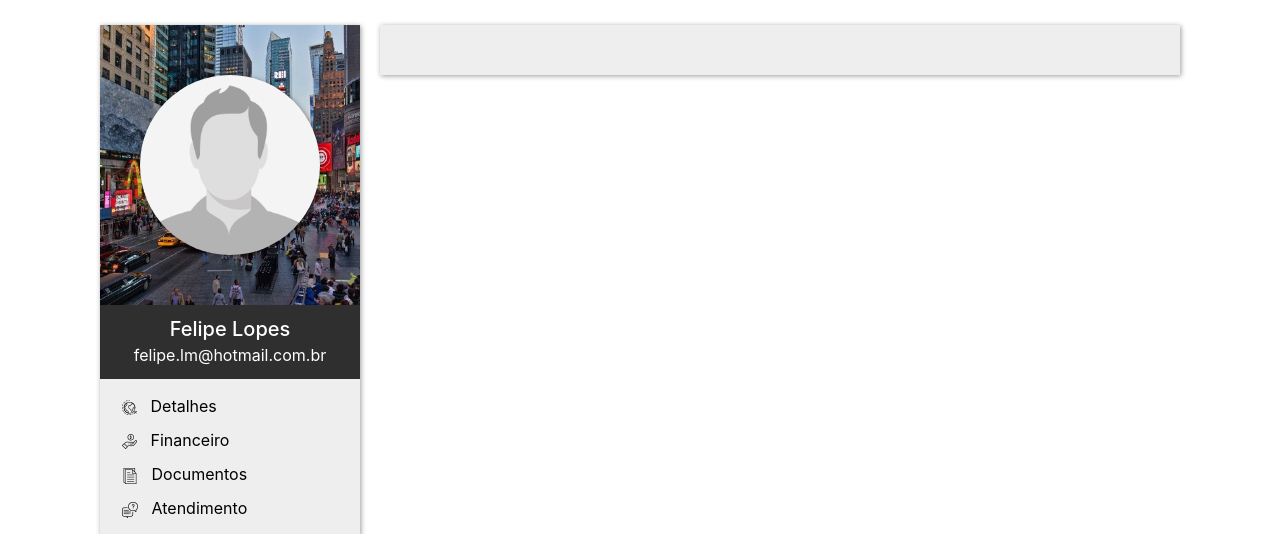
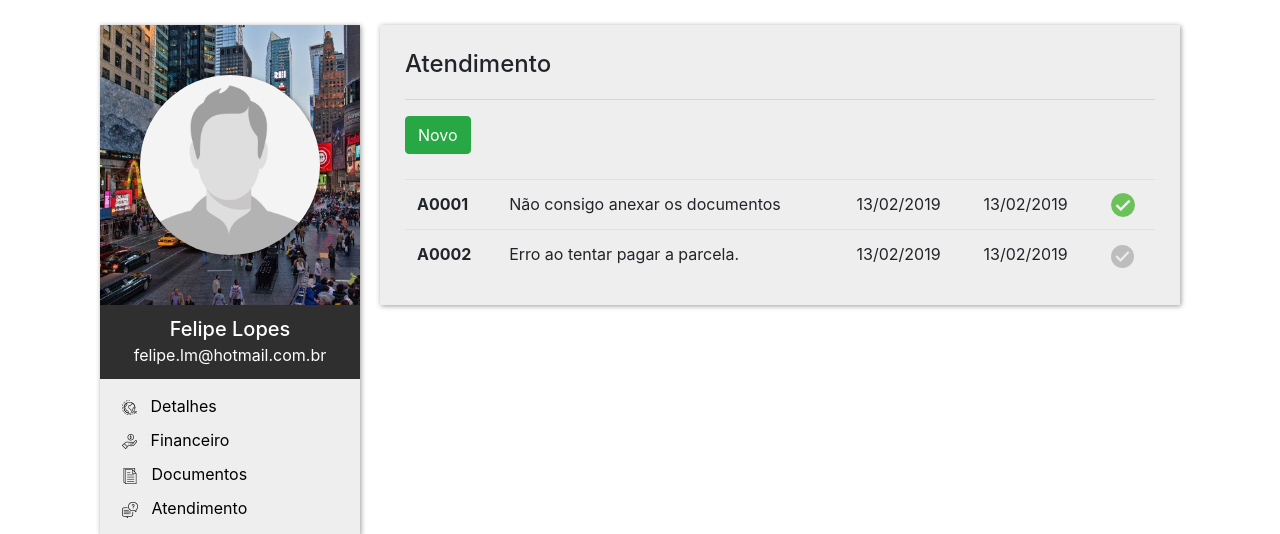
Before and after one commit to felipelm3g/MeuIntercambio, a PHP site: page /aluno/atendimento.php in a window 1280 px wide. Shown: the part 56-590 px from the top of the page. Run offline with PHP 8.4, Linux system fonts and the light colour scheme.

Commit message:
Felipe
ajuste

```diff
--- a/aluno/atendimento.php
+++ b/aluno/atendimento.php
@@ -95,9 +95,49 @@ $pf = [
                 </ul>
             </div>
             <div class="divstyle" style="width: calc(100% - 280px);margin-left: 20px; padding: 25px;">
-
+                <h4 style="width: 100%;margin: 0px;margin-bottom: 20px;">Atendimento</h4>
+                <hr>
+                <button type="button" class="btn btn-success">Novo</button>
+                <table class="table" style="margin: 0px; margin-top: 25px;">
+                    <tbody>
+                        <tr>
+                            <th scope="row">A0001</th>
+                            <td>Não consigo anexar os documentos</td>
+                            <td>13/02/2019</td>
+                            <td>13/02/2019</td>
+                            <td><img src="../imgs/checked.png" /></td>
+                        </tr>
+                        <tr>
+                            <th scope="row">A0002</th>
+                            <td>Erro ao tentar pagar a parcela.</td>
+                            <td>13/02/2019</td>
+                            <td>13/02/2019</td>
+                            <td><img data-toggle="modal" data-target="#modalExemplo" style="opacity: 0.2; cursor: pointer;" src="../imgs/checkedblack.png" /></td>
+                        </tr>
+                    </tbody>
+                </table>
             </div>
         </main>
+
+        <div class="modal fade" id="modalExemplo" tabindex="-1" role="dialog" aria-labelledby="exampleModalLabel" aria-hidden="true">
+            <div class="modal-dialog" role="document">
+                <div class="modal-content">
+                    <div class="modal-header">
+                        <h5 class="modal-title" id="exampleModalLabel">Deseja concluir?</h5>
+                        <button type="button" class="close" data-dismiss="modal" aria-label="Fechar">
+                            <span aria-hidden="true">&times;</span>
+                        </button>
+                    </div>
+                    <div class="modal-body">
+                        Ao clicar <b>Sim</b> estará confirmando a conclusão do atendimento. Essa ação não poderá ser desfeita.
+                    </div>
+                    <div class="modal-footer">
+                        <button type="button" class="btn btn-secondary" data-dismiss="modal">Não</button>
+                        <button type="button" class="btn btn-success">Sim</button>
+                    </div>
+                </div>
+            </div>
+        </div>
 
         <script type="text/javascript" src="../js/contato2.js"></script>
 
```
Also changed, not shown: aluno/documentos.php (+16 -1 lines), imgs/checkedblack.png (added).
